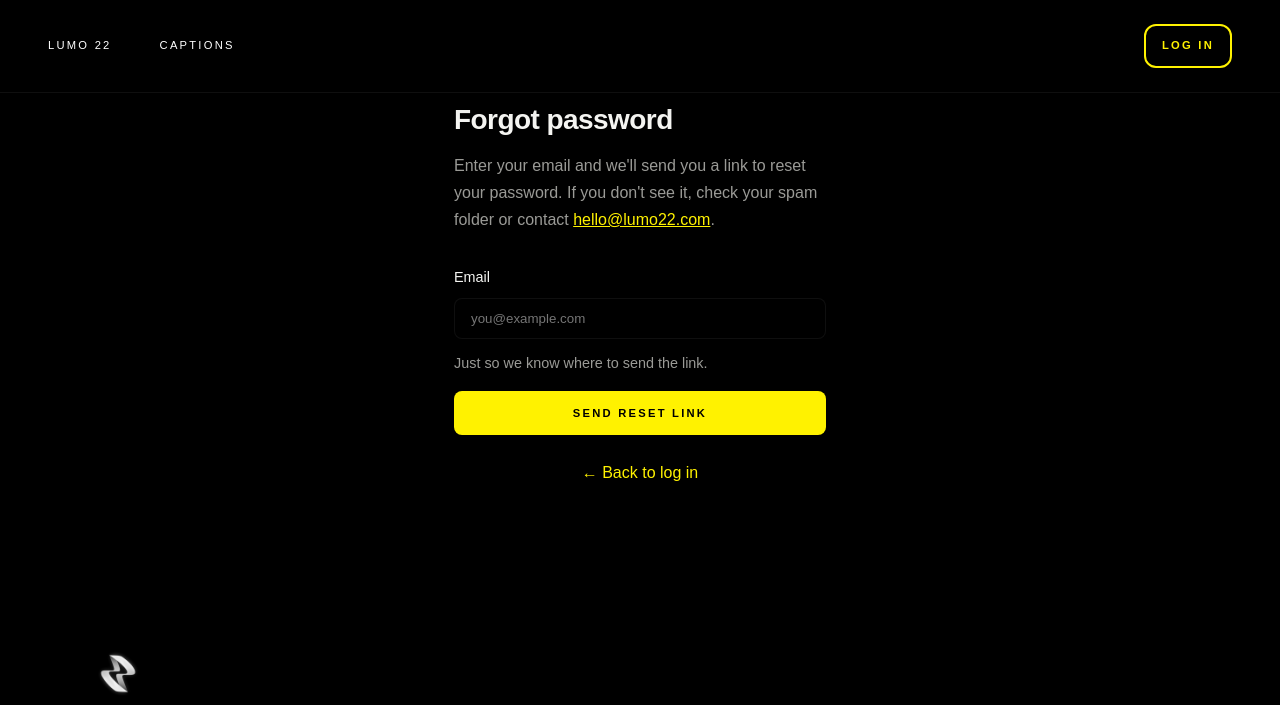
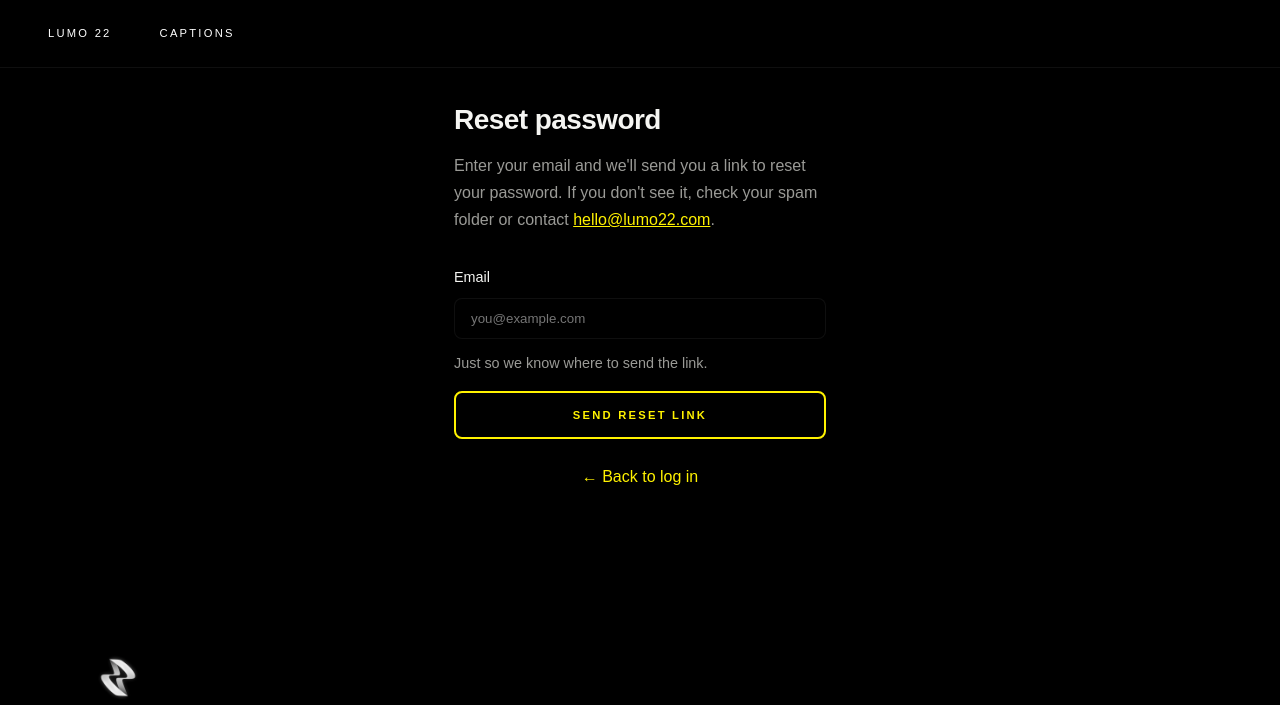
Before and after one commit to lumo22company/Lumo22, a Flask app: page /forgot-password in a window 1280 px wide. Shown: the top 705 px of the page. Run offline with Flask 3, Linux system fonts and the light colour scheme.

Commit message:
Polish auth and account UX
- Dark text for Send verification link + Cancel in account email change
- Forgot password page uses Reset password copy and no nav login button
- Add yellow swipe hover effect to Send reset link / Set new password buttons
- Reset password back link returns to account

Made-with: Cursor

```diff
--- a/static/css/landing.css
+++ b/static/css/landing.css
@@ -1376,8 +1376,9 @@ a.lumo-nav-login:hover::before {
   transform: scaleX(1);
 }
 
-/* Log in page: submit button — yellow font + yellow outline, swipe on hover (yellow fill, dark text) */
-.auth-form-wrap .auth-btn.auth-btn-swipe {
+/* Auth buttons (log in, forgot password, reset password): yellow font + yellow outline, swipe on hover (yellow fill, dark text) */
+.auth-form-wrap .auth-btn.auth-btn-swipe,
+.auth-page .btn.auth-btn-swipe {
   position: relative;
   overflow: hidden;
   background: transparent !important;
@@ -1386,7 +1387,8 @@ a.lumo-nav-login:hover::before {
   z-index: 1;
   transition: color 0.25s ease-out, border-color 0.25s ease-out;
 }
-.auth-form-wrap .auth-btn.auth-btn-swipe::before {
+.auth-form-wrap .auth-btn.auth-btn-swipe::before,
+.auth-page .btn.auth-btn-swipe::before {
   content: '';
   position: absolute;
   left: 0;
@@ -1399,13 +1401,15 @@ a.lumo-nav-login:hover::before {
   transition: transform 0.35s ease-out;
   z-index: -1;
 }
-.auth-form-wrap .auth-btn.auth-btn-swipe:hover:not(:disabled) {
+.auth-form-wrap .auth-btn.auth-btn-swipe:hover:not(:disabled),
+.auth-page .btn.auth-btn-swipe:hover:not(:disabled) {
   background: transparent !important;
   color: #000 !important;
   border-color: var(--lum-gold, #fff200) !important;
   transform: none;
 }
-.auth-form-wrap .auth-btn.auth-btn-swipe:hover:not(:disabled)::before {
+.auth-form-wrap .auth-btn.auth-btn-swipe:hover:not(:disabled)::before,
+.auth-page .btn.auth-btn-swipe:hover:not(:disabled)::before {
   transform: scaleX(1);
 }
 
--- a/templates/customer_dashboard.html
+++ b/templates/customer_dashboard.html
@@ -72,8 +72,8 @@
             <p style="margin: 0 0 0.75rem; font-size: 0.9rem; color: #333;">Enter your new email. We'll send a verification link there. You must click the link to confirm the change.</p>
             <div style="display: flex; gap: 0.5rem; flex-wrap: wrap; align-items: center;">
               <input type="email" id="account-new-email-input" placeholder="new@email.com" style="flex: 1; min-width: 200px; padding: 0.5rem 0.75rem; border-radius: 6px; border: 1px solid #ccc; font-size: 1rem;">
-              <button type="button" class="dfd-btn dfd-btn-secondary" id="account-send-email-change-btn" onclick="sendEmailChangeRequest()">Send verification link</button>
-              <button type="button" class="dfd-btn dfd-btn-secondary" style="background: transparent; border: 1px solid #999;" onclick="toggleEmailChangeForm()">Cancel</button>
+              <button type="button" class="dfd-btn dfd-btn-secondary" id="account-send-email-change-btn" style="color: #111;" onclick="sendEmailChangeRequest()">Send verification link</button>
+              <button type="button" class="dfd-btn dfd-btn-secondary" style="background: transparent; border: 1px solid #999; color: #111;" onclick="toggleEmailChangeForm()">Cancel</button>
             </div>
             <p id="account-email-change-msg" style="margin: 0.75rem 0 0; font-size: 0.9rem; display: none;"></p>
           </div>
--- a/templates/forgot_password.html
+++ b/templates/forgot_password.html
@@ -3,7 +3,7 @@
 <head>
   <meta charset="UTF-8">
   <meta name="viewport" content="width=device-width, initial-scale=1.0">
-  <title>Forgot password | Lumo 22</title>
+  <title>Reset password | Lumo 22</title>
   <link rel="icon" type="image/png" href="{{ url_for('static', filename='images/logo.png') }}">
   <link rel="stylesheet" href="{{ url_for('static', filename='css/landing.css') }}?v={{ asset_version }}">
   <style>
@@ -29,11 +29,10 @@
       <a href="/" class="lumo-nav-logo">Lumo 22</a>
       <a href="/captions" class="lumo-nav-link">Captions</a>
     </div>
-    <a href="/login" class="lumo-nav-cta lumo-nav-login">Log in</a>
   </nav>
 
   <main class="auth-page">
-    <h1>Forgot password</h1>
+    <h1>Reset password</h1>
     <p class="sub">Enter your email and we'll send you a link to reset your password. If you don't see it, check your spam folder or contact <a href="mailto:hello@lumo22.com" style="color: var(--lum-gold);">hello@lumo22.com</a>.</p>
 
     <form id="forgot-form">
@@ -41,7 +40,7 @@
       <input type="email" id="email" name="email" required autocomplete="email" placeholder="you@example.com">
       <p class="hint" style="font-size:0.9rem; color:var(--lum-text-muted); margin:-0.5rem 0 1rem;">Just so we know where to send the link.</p>
 
-      <button type="submit" class="btn" id="btn">Send reset link</button>
+      <button type="submit" class="btn auth-btn-swipe" id="btn">Send reset link</button>
       <div id="msg" class="msg" style="display: none;"></div>
     </form>
 
--- a/templates/reset_password.html
+++ b/templates/reset_password.html
@@ -48,12 +48,12 @@
       <label for="password2">Confirm new password</label>
       <input type="password" id="password2" name="password2" required autocomplete="new-password" minlength="10">
 
-      <button type="submit" class="btn" id="btn">Set new password</button>
+      <button type="submit" class="btn auth-btn-swipe" id="btn">Set new password</button>
       <div id="msg" class="msg" style="display: none;"></div>
     </form>
     {% endif %}
 
-    <p class="link"><a href="/login">← Back to log in</a></p>
+    <p class="link"><a href="/account">← Back</a></p>
   </main>
 
   {% if token %}
```
